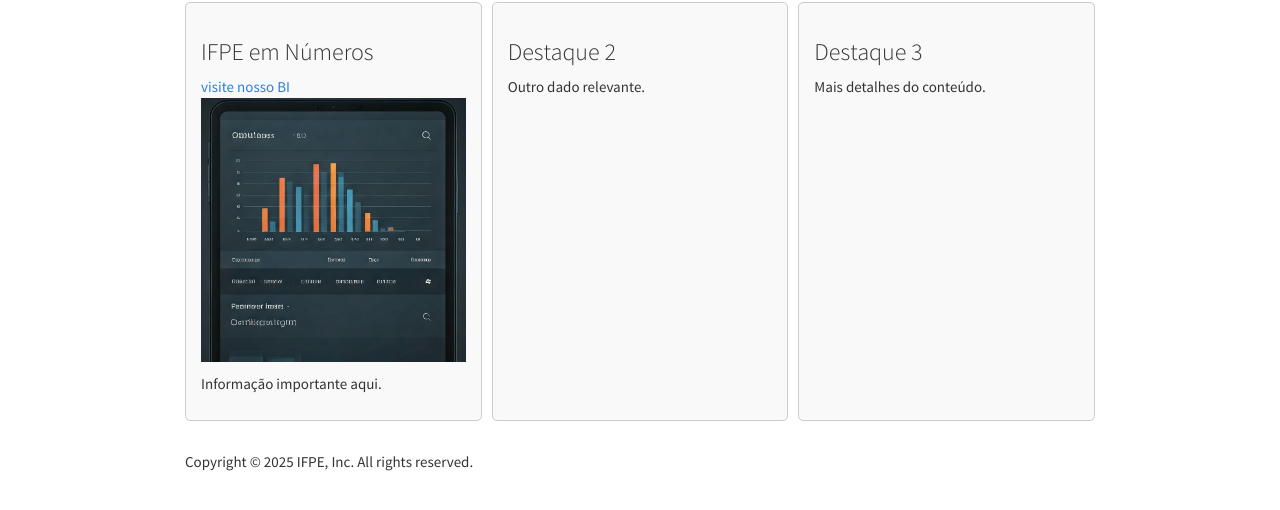
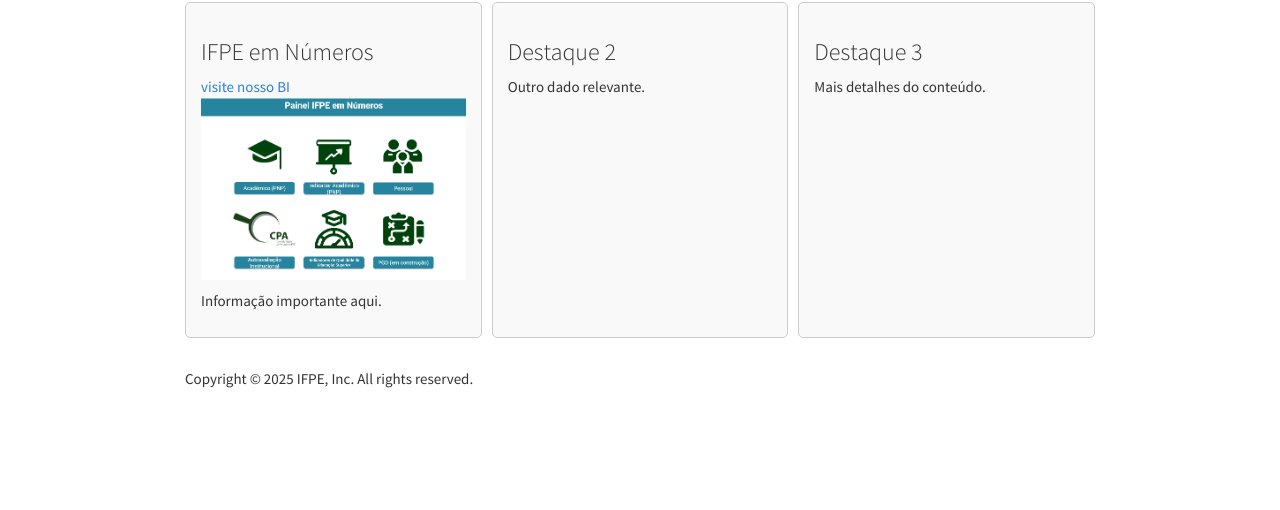
Before and after one commit to EveraldoDuarte/escdad, a plain HTML site: page docs/paineis.html in a window 1280 px wide. Shown: the part 136-646 px from the top of the page. Drawn offline with nearby package versions, Linux system fonts and the light colour scheme; some packages are replaced by stand-ins of ours.

Commit message:
Update paineis.html
indicar nova imagem do painel

```diff
--- a/docs/paineis.html
+++ b/docs/paineis.html
@@ -303,7 +303,7 @@ IFPE em Números
 </h3>
 <p><a
 href="https://lookerstudio.google.com/u/0/reporting/1698017d-c2cc-4f11-b0c4-b6b70fdc4cd2/page/u7UuD">visite
-nosso BI</a> <img src="imagens/painel.jpg" /><!-- --></p>
+nosso BI</a> <img src="imagens/painel.png" /><!-- --></p>
 <p>
 Informação importante aqui.
 </p>
```
